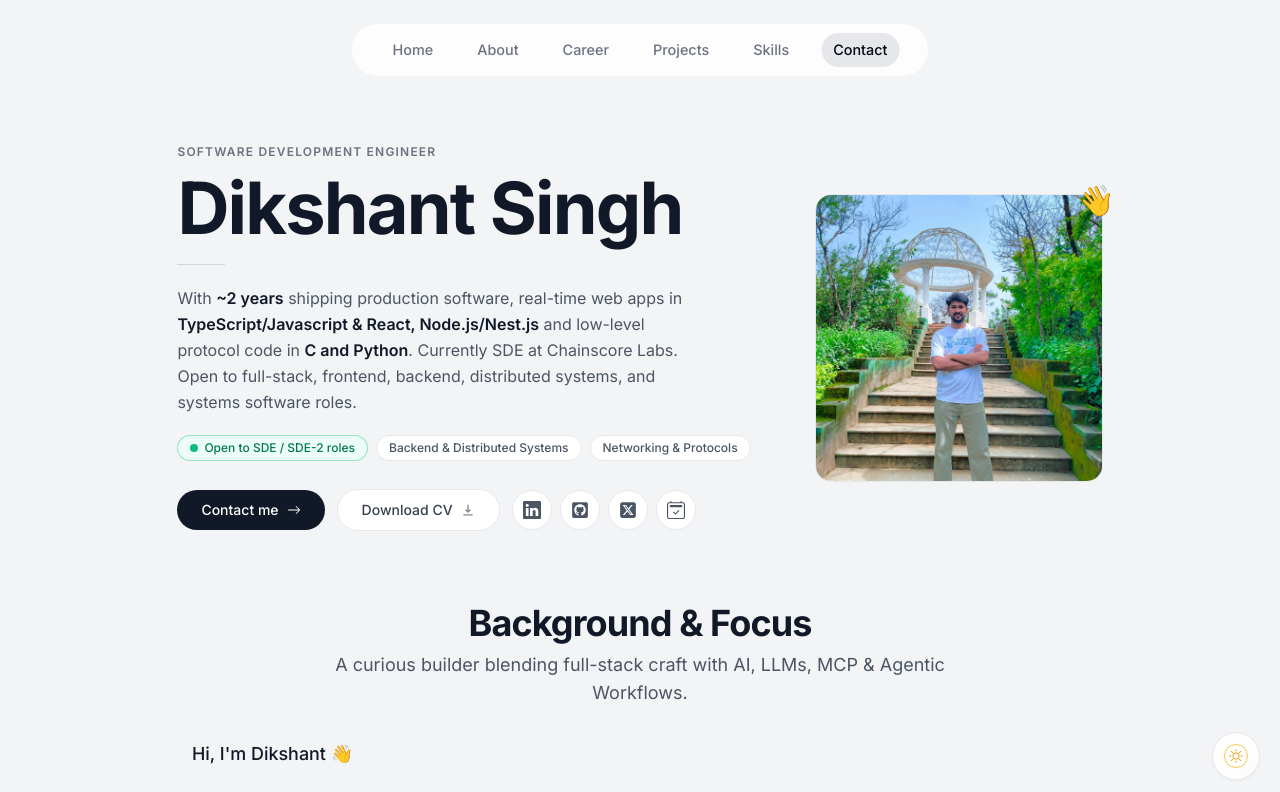
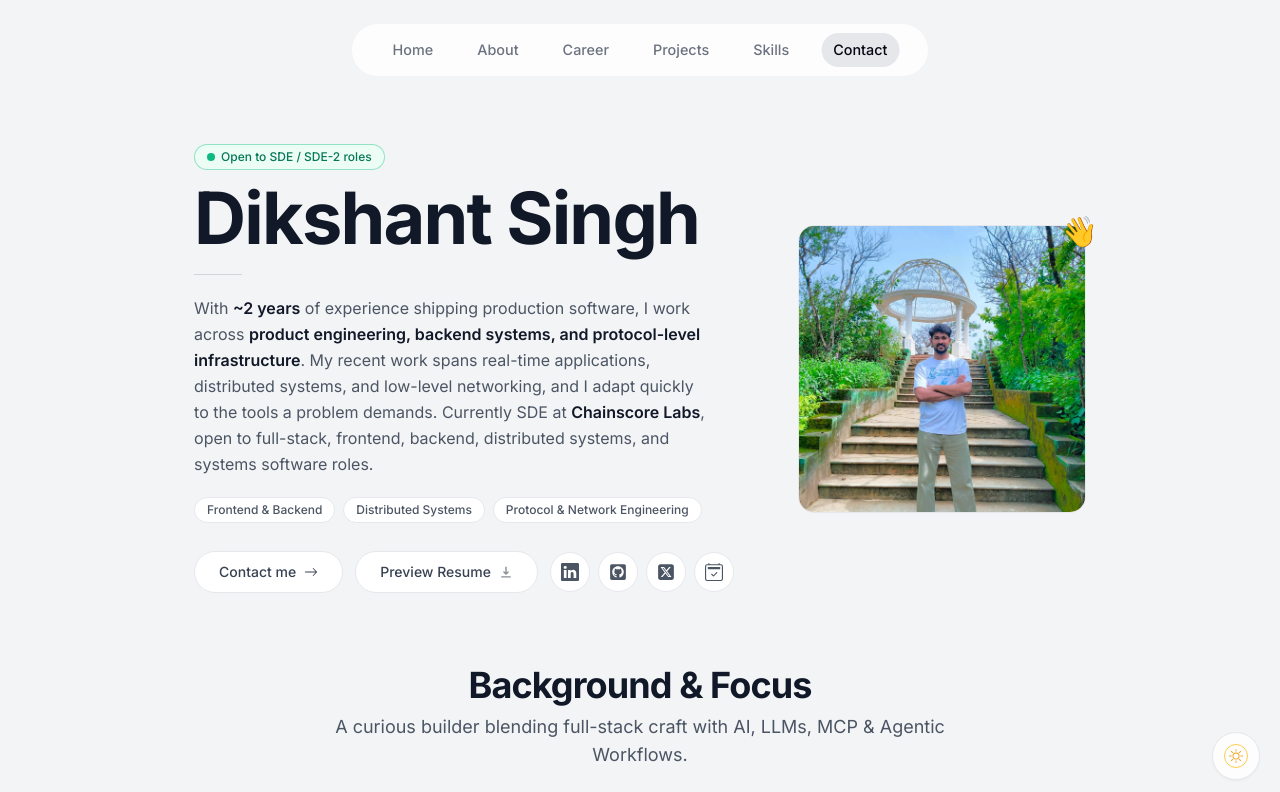
Before and after one commit to Dikshant441/Personal-Portfolio, a Next.js app: page / in a window 1280 px wide. Shown: the top 792 px of the page. Built offline with nearby package versions, Linux system fonts and the light colour scheme.

Commit message:
fix home page ui

```diff
--- a/components/Intro.tsx
+++ b/components/Intro.tsx
@@ -1,5 +1,6 @@
 "use client";
 
+import { useEffect, useState } from "react";
 import Image from "next/image";
 import { motion } from "framer-motion";
 import Link from "next/link";
@@ -20,8 +21,33 @@ const fadeUp = (delay = 0) => ({
 export default function Intro() {
     const { ref } = useSectionView("Home", 0.5);
     const { setActiveSection, setTimeOfLastClick } = useActiveSectionContext();
+    const [isResumePreviewOpen, setIsResumePreviewOpen] = useState(false);
+    const resumeHref = "/dikshant_resume.pdf";
+
+    useEffect(() => {
+        if (!isResumePreviewOpen) {
+            return;
+        }
+
+        const previousOverflow = document.body.style.overflow;
+        document.body.style.overflow = "hidden";
+
+        const handleEscape = (event: KeyboardEvent) => {
+            if (event.key === "Escape") {
+                setIsResumePreviewOpen(false);
+            }
+        };
+
+        window.addEventListener("keydown", handleEscape);
+
+        return () => {
+            document.body.style.overflow = previousOverflow;
+            window.removeEventListener("keydown", handleEscape);
+        };
+    }, [isResumePreviewOpen]);
 
     return (
+        <>
             <section
                 className="relative mx-auto flex max-w-5xl flex-col items-center gap-12 md:flex-row md:items-center md:gap-12 lg:gap-16"
                 id="home"
@@ -32,14 +58,17 @@ export default function Intro() {
 
                     {/* Cal.com CTA */}
 
-
                     {/* Label */}
-                <motion.p
+                    <motion.div
                         {...fadeUp(0.02)}
-                    className="mb-3 text-xs font-semibold uppercase tracking-widest text-gray-500 dark:text-gray-400"
+                        className="mb-3 inline-flex items-center gap-1.5 rounded-full border border-emerald-500/40 bg-emerald-50 px-3 py-1 text-xs font-medium text-emerald-700 dark:bg-emerald-500/10 dark:text-emerald-300"
                     >
-                    Software Development Engineer
-                </motion.p>
+                        <span className="relative flex h-2 w-2">
+                            <span className="absolute inline-flex h-full w-full animate-ping rounded-full bg-emerald-400 opacity-75" />
+                            <span className="relative inline-flex h-2 w-2 rounded-full bg-emerald-500" />
+                        </span>
+                        Open to SDE / SDE-2 roles
+                    </motion.div>
 
                     {/* Name */}
                     <motion.h1
@@ -60,11 +89,10 @@ export default function Intro() {
                         {...fadeUp(0.12)}
                         className="mt-5 max-w-lg text-base leading-relaxed text-gray-600 dark:text-gray-300"
                     >
-                    With <span className="font-semibold text-gray-900 dark:text-white">~2 years</span> shipping production software, real-time web apps in{" "}
-                    <span className="font-semibold text-gray-900 dark:text-white">TypeScript/Javascript &amp; React, Node.js/Nest.js</span>
-                    {" "}and low-level protocol code in <span className="font-semibold text-gray-900 dark:text-white">C and Python</span>. Currently SDE at{" "}
-                    Chainscore Labs.
-                    Open to full-stack, frontend, backend, distributed systems, and systems software roles.
+                        With <span className="font-semibold text-gray-900 dark:text-white">~2 years</span> of experience shipping production software, I work across{" "}
+                        <span className="font-semibold text-gray-900 dark:text-white">product engineering, backend systems, and protocol-level infrastructure</span>.
+                        My recent work spans real-time applications, distributed systems, and low-level networking, and I adapt quickly to the tools a problem demands.
+                        Currently SDE at <span className="font-semibold text-gray-900 dark:text-white">Chainscore Labs</span>, open to full-stack, frontend, backend, distributed systems, and systems software roles.
                     </motion.p>
 
                     {/* Badges */}
@@ -72,18 +100,14 @@ export default function Intro() {
                         {...fadeUp(0.15)}
                         className="mt-5 flex flex-wrap items-center justify-center gap-2 md:justify-start"
                     >
-                    <span className="inline-flex items-center gap-1.5 rounded-full border border-emerald-500/40 bg-emerald-50 px-3 py-1 text-xs font-medium text-emerald-700 dark:bg-emerald-500/10 dark:text-emerald-300">
-                        <span className="relative flex h-2 w-2">
-                            <span className="absolute inline-flex h-full w-full animate-ping rounded-full bg-emerald-400 opacity-75" />
-                            <span className="relative inline-flex h-2 w-2 rounded-full bg-emerald-500" />
-                        </span>
-                        Open to SDE / SDE-2 roles
+                        <span className="rounded-full border border-gray-200 bg-white px-3 py-1 text-xs font-medium text-gray-600 dark:border-white/10 dark:bg-white/5 dark:text-gray-300">
+                            Frontend &amp; Backend
                         </span>
                         <span className="rounded-full border border-gray-200 bg-white px-3 py-1 text-xs font-medium text-gray-600 dark:border-white/10 dark:bg-white/5 dark:text-gray-300">
-                        Backend &amp; Distributed Systems
+                            Distributed Systems
                         </span>
                         <span className="rounded-full border border-gray-200 bg-white px-3 py-1 text-xs font-medium text-gray-600 dark:border-white/10 dark:bg-white/5 dark:text-gray-300">
-                        Networking &amp; Protocols
+                            Protocol &amp; Network Engineering
                         </span>
                     </motion.div>
 
@@ -94,7 +118,7 @@ export default function Intro() {
                     >
                         <Link
                             href="#contact"
-                        className="group inline-flex items-center gap-2 rounded-full bg-gray-900 px-6 py-2.5 text-sm font-medium text-white transition hover:bg-black focus:outline-none focus-visible:ring-2 focus-visible:ring-gray-900 dark:bg-white dark:text-gray-900 dark:hover:bg-gray-100"
+                            className="group inline-flex items-center gap-2 rounded-full border border-gray-200 bg-white px-6 py-2.5 text-sm font-medium text-gray-700 transition hover:border-gray-300 hover:bg-gray-50 focus:outline-none focus-visible:ring-2 focus-visible:ring-gray-400 dark:border-white/10 dark:bg-white/5 dark:text-gray-300 dark:hover:bg-white/10"
                             onClick={() => {
                                 setActiveSection("Contact");
                                 setTimeOfLastClick(Date.now());
@@ -104,14 +128,14 @@ export default function Intro() {
                             <BsArrowRight className="transition group-hover:translate-x-1" />
                         </Link>
 
-                    <a
-                        className="inline-flex items-center gap-2 rounded-full border border-gray-200 bg-white px-6 py-2.5 text-sm font-medium text-gray-700 transition hover:border-gray-300 hover:bg-gray-50 dark:border-white/10 dark:bg-white/5 dark:text-gray-300 dark:hover:bg-white/10"
-                        href="/dikshant_resume.pdf"
-                        download
+                        <button
+                            type="button"
+                            className="inline-flex items-center gap-2 rounded-full border border-gray-200 bg-white px-6 py-2.5 text-sm font-medium text-gray-700 transition hover:border-gray-300 hover:bg-gray-50 focus:outline-none focus-visible:ring-2 focus-visible:ring-gray-400 dark:border-white/10 dark:bg-white/5 dark:text-gray-300 dark:hover:bg-white/10"
+                            onClick={() => setIsResumePreviewOpen(true)}
                         >
-                        Download CV
+                            Preview Resume
                             <HiDownload className="opacity-60" />
-                    </a>
+                        </button>
 
                         <div className="flex items-center gap-2">
                             <a
@@ -184,5 +208,67 @@ export default function Intro() {
                     </div>
                 </motion.div>
             </section>
+
+            {isResumePreviewOpen ? (
+                <div
+                    className="fixed inset-0 z-[1100] flex items-center justify-center bg-black/70 px-4 py-6 backdrop-blur-sm"
+                    role="dialog"
+                    aria-modal="true"
+                    aria-label="Resume preview"
+                    onClick={() => setIsResumePreviewOpen(false)}
+                >
+                    <div
+                        className="flex h-[min(90vh,820px)] w-full max-w-5xl flex-col overflow-hidden rounded-3xl border border-white/10 bg-white shadow-2xl dark:bg-[#0f172a]"
+                        onClick={(event) => event.stopPropagation()}
+                    >
+                        <div className="flex items-center justify-between border-b border-gray-200 px-5 py-4 dark:border-white/10">
+                            <div>
+                                <h2 className="text-lg font-semibold text-gray-900 dark:text-white">Resume Preview</h2>
+                                <p className="text-sm text-gray-500 dark:text-gray-400">Review it first, then download the PDF.</p>
+                            </div>
+                            <button
+                                type="button"
+                                className="rounded-full border border-gray-200 px-3 py-1.5 text-sm font-medium text-gray-600 transition hover:bg-gray-100 dark:border-white/10 dark:text-gray-300 dark:hover:bg-white/10"
+                                onClick={() => setIsResumePreviewOpen(false)}
+                            >
+                                Close
+                            </button>
+                        </div>
+
+                        <div className="flex-1 bg-gray-100 p-3 dark:bg-slate-950">
+                            <iframe
+                                src={resumeHref}
+                                title="Dikshant Singh resume preview"
+                                className="h-full w-full rounded-2xl bg-white"
+                            />
+                        </div>
+
+                        <div className="flex flex-col gap-3 border-t border-gray-200 px-5 py-4 sm:flex-row sm:items-center sm:justify-between dark:border-white/10">
+                            <p className="text-sm text-gray-500 dark:text-gray-400">
+                                If the preview does not load, open the PDF in a new tab.
+                            </p>
+                            <div className="flex flex-wrap gap-3">
+                                <a
+                                    className="inline-flex items-center justify-center rounded-full border border-gray-200 px-5 py-2 text-sm font-medium text-gray-700 transition hover:bg-gray-50 dark:border-white/10 dark:text-gray-300 dark:hover:bg-white/10"
+                                    href={resumeHref}
+                                    target="_blank"
+                                    rel="noreferrer"
+                                >
+                                    Open in new tab
+                                </a>
+                                <a
+                                    className="inline-flex items-center justify-center gap-2 rounded-full bg-gray-900 px-5 py-2 text-sm font-medium text-white transition hover:bg-black dark:bg-white dark:text-gray-900 dark:hover:bg-gray-100"
+                                    href={resumeHref}
+                                    download
+                                >
+                                    Download Resume
+                                    <HiDownload className="opacity-70" />
+                                </a>
+                            </div>
+                        </div>
+                    </div>
+                </div>
+            ) : null}
+        </>
     );
 }
```
Lines whose indentation alone changed are shown as unchanged.
